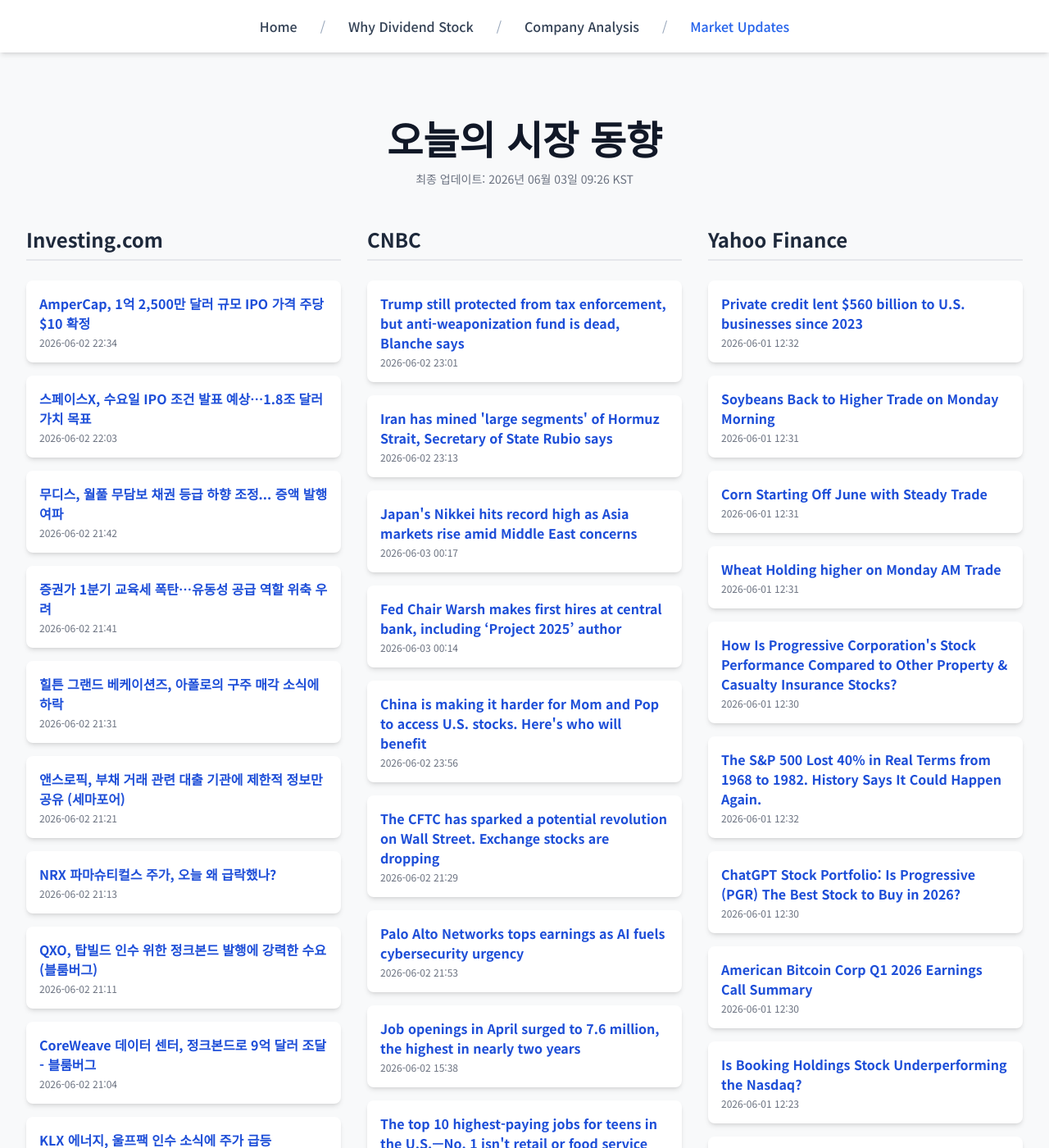
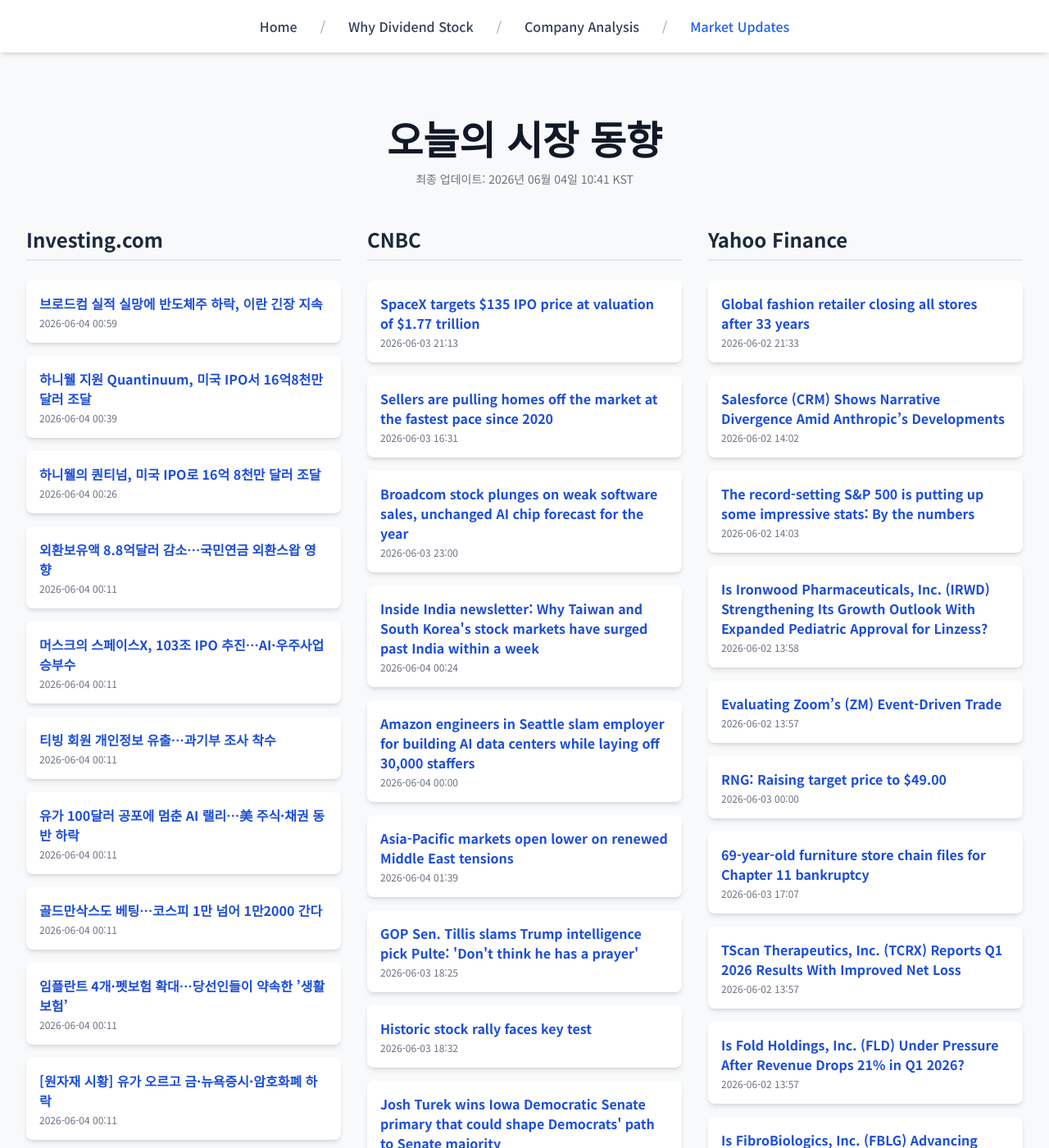
Before and after one commit to Kay-Hwang/my-company-analysis, a Jekyll site: the page built from market-updates.html, in a window 1280 px wide and 1400 px high. Shown: the whole window at 82% size. Built offline with Jekyll 4.4.1, drawn with Linux system fonts in a browser that asks for light colours; nearby versions of some CDN libraries; a script that is not in the unit is left out; some of the changed text lies outside the part shown.

Commit message:
Update daily data

```diff
--- a/_data/latest_data.json
+++ b/_data/latest_data.json
@@ -1,190 +1,190 @@
 {
-  "lastUpdated": "2026년 06월 03일 09:26 KST",
+  "lastUpdated": "2026년 06월 04일 10:41 KST",
   "news": {
     "investing": [
       {
-        "title": "AmperCap, 1억 2,500만 달러 규모 IPO 가격 주당 $10 확정",
-        "link": "https://kr.investing.com/news/stock-market-news/article-432SI-1969916",
-        "pubDate": "2026-06-02 22:34:03",
-        "summary": "AmperCap, 1억 2,500만 달러 규모 IPO 가격 주당 $10 확정"
+        "title": "브로드컴 실적 실망에 반도체주 하락, 이란 긴장 지속",
+        "link": "https://kr.investing.com/news/stock-market-news/article-1971675",
+        "pubDate": "2026-06-04 00:59:18",
+        "summary": "브로드컴 실적 실망에 반도체주 하락, 이란 긴장 지속"
       },
       {
-        "title": "스페이스X, 수요일 IPO 조건 발표 예상…1.8조 달러 가치 목표",
-        "link": "https://kr.investing.com/news/stock-market-news/article-93CH-1969890",
-        "pubDate": "2026-06-02 22:03:11",
-        "summary": "스페이스X, 수요일 IPO 조건 발표 예상…1.8조 달러 가치 목표"
+        "title": "하니웰 지원 Quantinuum, 미국 IPO서 16억8천만 달러 조달",
+        "link": "https://kr.investing.com/news/stock-market-news/article-1971673",
+        "pubDate": "2026-06-04 00:39:50",
+        "summary": "하니웰 지원 Quantinuum, 미국 IPO서 16억8천만 달러 조달"
       },
       {
-        "title": "무디스, 월풀 무담보 채권 등급 하향 조정... 증액 발행 여파",
-        "link": "https://kr.investing.com/news/stock-market-news/article-93CH-1969881",
-        "pubDate": "2026-06-02 21:42:21",
-        "summary": "무디스, 월풀 무담보 채권 등급 하향 조정... 증액 발행 여파"
+        "title": "하니웰의 퀀티넘, 미국 IPO로 16억 8천만 달러 조달",
+        "link": "https://kr.investing.com/news/stock-market-news/article-432SI-1971670",
+        "pubDate": "2026-06-04 00:26:07",
+        "summary": "하니웰의 퀀티넘, 미국 IPO로 16억 8천만 달러 조달"
       },
       {
-        "title": "증권가 1분기 교육세 폭탄…유동성 공급 역할 위축 우려",
-        "link": "https://kr.investing.com/news/stock-market-news/article-1969878",
-        "pubDate": "2026-06-02 21:41:24",
-        "summary": "증권가 1분기 교육세 폭탄…유동성 공급 역할 위축 우려"
+        "title": "외환보유액 8.8억달러 감소…국민연금 외환스왑 영향",
+        "link": "https://kr.investing.com/news/stock-market-news/article-1971655",
+        "pubDate": "2026-06-04 00:11:34",
+        "summary": "외환보유액 8.8억달러 감소…국민연금 외환스왑 영향"
       },
       {
-        "title": "힐튼 그랜드 베케이션즈, 아폴로의 구주 매각 소식에 하락",
-        "link": "https://kr.investing.com/news/stock-market-news/article-93CH-1969863",
-        "pubDate": "2026-06-02 21:31:15",
-        "summary": "힐튼 그랜드 베케이션즈, 아폴로의 구주 매각 소식에 하락"
+        "title": "머스크의 스페이스X, 103조 IPO 추진…AI·우주사업 승부수",
+        "link": "https://kr.investing.com/news/stock-market-news/article-1971654",
+        "pubDate": "2026-06-04 00:11:34",
+        "summary": "머스크의 스페이스X, 103조 IPO 추진…AI·우주사업 승부수"
       },
       {
-        "title": "앤스로픽, 부채 거래 관련 대출 기관에 제한적 정보만 공유 (세마포어)",
-        "link": "https://kr.investing.com/news/stock-market-news/article-93CH-1969852",
-        "pubDate": "2026-06-02 21:21:50",
-        "summary": "앤스로픽, 부채 거래 관련 대출 기관에 제한적 정보만 공유 (세마포어)"
+        "title": "티빙 회원 개인정보 유출…과기부 조사 착수",
+        "link": "https://kr.investing.com/news/stock-market-news/article-1971653",
+        "pubDate": "2026-06-04 00:11:33",
+        "summary": "티빙 회원 개인정보 유출…과기부 조사 착수"
       },
       {
-        "title": "NRX 파마슈티컬스 주가, 오늘 왜 급락했나?",
-        "link": "https://kr.investing.com/news/stock-market-news/article-93CH-1969844",
-        "pubDate": "2026-06-02 21:13:39",
-        "summary": "NRX 파마슈티컬스 주가, 오늘 왜 급락했나?"
+        "title": "유가 100달러 공포에 멈춘 AI 랠리…美 주식·채권 동반 하락",
+        "link": "https://kr.investing.com/news/stock-market-news/article-1971652",
+        "pubDate": "2026-06-04 00:11:33",
+        "summary": "유가 100달러 공포에 멈춘 AI 랠리…美 주식·채권 동반 하락"
       },
       {
-        "title": "QXO, 탑빌드 인수 위한 정크본드 발행에 강력한 수요 (블룸버그)",
-        "link": "https://kr.investing.com/news/stock-market-news/article-93CH-1969836",
-        "pubDate": "2026-06-02 21:11:03",
-        "summary": "QXO, 탑빌드 인수 위한 정크본드 발행에 강력한 수요 (블룸버그)"
+        "title": "골드만삭스도 베팅…코스피 1만 넘어 1만2000 간다",
+        "link": "https://kr.investing.com/news/stock-market-news/article-1971651",
+        "pubDate": "2026-06-04 00:11:33",
+        "summary": "골드만삭스도 베팅…코스피 1만 넘어 1만2000 간다"
       },
       {
-        "title": "CoreWeave 데이터 센터, 정크본드로 9억 달러 조달 - 블룸버그",
-        "link": "https://kr.investing.com/news/stock-market-news/article-93CH-1969830",
-        "pubDate": "2026-06-02 21:04:21",
-        "summary": "CoreWeave 데이터 센터, 정크본드로 9억 달러 조달 - 블룸버그"
+        "title": "임플란트 4개·펫보험 확대…당선인들이 약속한 ’생활보험’",
+        "link": "https://kr.investing.com/news/stock-market-news/article-1971650",
+        "pubDate": "2026-06-04 00:11:32",
+        "summary": "임플란트 4개·펫보험 확대…당선인들이 약속한 ’생활보험’"
       },
       {
-        "title": "KLX 에너지, 울프팩 인수 소식에 주가 급등",
-        "link": "https://kr.investing.com/news/stock-market-news/article-93CH-1969800",
-        "pubDate": "2026-06-02 20:40:53",
-        "summary": "KLX 에너지, 울프팩 인수 소식에 주가 급등"
+        "title": "[원자재 시황] 유가 오르고 금·뉴욕증시·암호화폐 하락",
+        "link": "https://kr.investing.com/news/stock-market-news/article-1971649",
+        "pubDate": "2026-06-04 00:11:32",
+        "summary": "[원자재 시황] 유가 오르고 금·뉴욕증시·암호화폐 하락"
       }
     ],
     "cnbc": [
       {
-        "title": "Trump still protected from tax enforcement, but anti-weaponization fund is dead, Blanche says",
-        "link": "https://www.cnbc.com/2026/06/02/doj-fund-trump-todd-blanche.html",
-        "pubDate": "Tue, 02 Jun 2026 23:01:16 GMT",
-        "summary": "The DOJ's $1.8 billion fund faced strong criticism because it could have compensated people convicted of crimes related to the Jan. 6, 2021, U.S. Capitol Riot."
+        "title": "SpaceX targets $135 IPO price at valuation of $1.77 trillion",
+        "link": "https://www.cnbc.com/2026/06/03/spacex-ipo-stock-price-roadshow-musk.html",
+        "pubDate": "Wed, 03 Jun 2026 21:13:41 GMT",
+        "summary": "The valuation would make Elon Musk's company the seventh-biggest in the U.S., above Tesla, which has a market cap of about $1.6 trillion."
       },
       {
-        "title": "Iran has mined 'large segments' of Hormuz Strait, Secretary of State Rubio says",
-        "link": "https://www.cnbc.com/2026/06/02/iran-war-strait-hormuz-marco-rubio-mine.html",
-        "pubDate": "Tue, 02 Jun 2026 23:13:39 GMT",
-        "summary": "Rubio called Iran's actions illegal in testimony to the Senate Foreign Relations Committee."
+        "title": "Sellers are pulling homes off the market at the fastest pace since 2020",
+        "link": "https://www.cnbc.com/2026/06/03/sellers-delisting-homes-redfin.html",
+        "pubDate": "Wed, 03 Jun 2026 16:31:57 GMT",
+        "summary": "Frustrated sellers are pulling their homes off the market at an increasingly high pace, as demand weakens and bidding wars wane."
       },
       {
-        "title": "Japan's Nikkei hits record high as Asia markets rise amid Middle East concerns",
-        "link": "https://www.cnbc.com/2026/06/03/asia-markets-today-nikkei-kospi-hang-seng-sensex-iran-oil.html",
-        "pubDate": "Wed, 03 Jun 2026 00:17:04 GMT",
-        "summary": "Asia-Pacific markets opened higher even amid concerns over volatile oil prices with the Strait of Hormuz remaining closed."
+        "title": "Broadcom stock plunges on weak software sales, unchanged AI chip forecast for the year",
+        "link": "https://www.cnbc.com/2026/06/03/broadcom-avgo-earnings-report-q2-2026.html",
+        "pubDate": "Wed, 03 Jun 2026 23:00:58 GMT",
+        "summary": "Broadcom reported fiscal second-quarter results on Wednesday and missed estimates for revenue."
       },
       {
-        "title": "Fed Chair Warsh makes first hires at central bank, including ‘Project 2025’ author",
-        "link": "https://www.cnbc.com/2026/06/02/fed-chair-warsh-makes-first-hires-at-central-bank-including-project-2025-author.html",
-        "pubDate": "Wed, 03 Jun 2026 00:14:21 GMT",
-        "summary": "The new Fed chair has made his first hires. One wrote the Fed chapter in conservative policy blueprint \"Project 2025.\""
+        "title": "Inside India newsletter: Why Taiwan and South Korea's stock markets have surged past India within a week",
+        "link": "https://www.cnbc.com/2026/06/04/why-taiwan-and-south-koreas-stock-markets-have-surged-past-india.html",
+        "pubDate": "Thu, 04 Jun 2026 00:24:11 GMT",
+        "summary": "The Indian equity market is losing favour with global investors, as its domestic consumption story weakens and the country lags in AI."
       },
       {
-        "title": "China is making it harder for Mom and Pop to access U.S. stocks. Here's who will benefit",
-        "link": "https://www.cnbc.com/2026/06/03/china-is-limiting-retail-access-to-us-stocks-heres-what-it-means.html",
-        "pubDate": "Tue, 02 Jun 2026 23:56:40 GMT",
-        "summary": "Chinese regulators recently tightened scrutiny on offshore brokerages including Futu and Tiger Brokers."
+        "title": "Amazon engineers in Seattle slam employer for building AI data centers while laying off 30,000 staffers",
+        "link": "https://www.cnbc.com/2026/06/03/amazon-engineers-in-seattle-slam-employer-for-ai-data-amid-layoffs.html",
+        "pubDate": "Thu, 04 Jun 2026 00:00:02 GMT",
+        "summary": "Amazon engineers called out their employer for conducting mass layoffs while it commits to spending $200 billion this year on AI infrastructure."
       },
       {
-        "title": "The CFTC has sparked a potential revolution on Wall Street. Exchange stocks are dropping",
-        "link": "https://www.cnbc.com/2026/06/02/the-cftc-has-sparked-a-potential-revolution-on-wall-street-exchange-stocks-are-dropping.html",
-        "pubDate": "Tue, 02 Jun 2026 21:29:50 GMT",
-        "summary": "Investors are worried about increased competition for the traditional exchanges that have long dominated on Wall Street."
+        "title": "Asia-Pacific markets open lower on renewed Middle East tensions",
+        "link": "https://www.cnbc.com/2026/06/04/asia-markets-today-asx-nikkei-kospi-hang-seng-csi-300-sensex-oil.html",
+        "pubDate": "Thu, 04 Jun 2026 01:39:34 GMT",
+        "summary": "Asia-Pacific markets open lower amid renewed tensions between Iran and the U.S. and worries that the conflict may keep inflation elevated."
       },
       {
-        "title": "Palo Alto Networks tops earnings as AI fuels cybersecurity urgency",
-        "link": "https://www.cnbc.com/2026/06/02/palo-alto-networks-panw-q3-earnings-2026.html",
-        "pubDate": "Tue, 02 Jun 2026 21:53:59 GMT",
-        "summary": "The beat comes on lowered expectations, after the company gave disappointing guidance in February that fell short of analyst estimates."
+        "title": "GOP Sen. Tillis slams Trump intelligence pick Pulte: 'Don't think he has a prayer'",
+        "link": "https://www.cnbc.com/2026/06/03/tillis-trump-pulte-intelligence-dni-senate.html",
+        "pubDate": "Wed, 03 Jun 2026 18:25:37 GMT",
+        "summary": "Pulte is widely viewed as a Trump loyalist who has targeted the president's political foes during his tenure leading the housing regulatory agency."
       },
       {
-        "title": "Job openings in April surged to 7.6 million, the highest in nearly two years",
-        "link": "https://www.cnbc.com/2026/06/02/job-openings-april-2026.html",
-        "pubDate": "Tue, 02 Jun 2026 15:38:02 GMT",
-        "summary": "The Bureau of Labor Statistics reported that available employment hit 7.6 million for the month, a surge of 731,000 from the prior month."
+        "title": "Historic stock rally faces key test",
+        "link": "https://www.cnbc.com/2026/06/03/historic-stock-rally-faces-key-test.html",
+        "pubDate": "Wed, 03 Jun 2026 18:32:24 GMT",
+        "summary": "Two key tech companies reporting earnings after the bell could determine the next move higher or lower."
       },
       {
-        "title": "The top 10 highest-paying jobs for teens in the U.S.—No. 1 isn't retail or food service",
-        "link": "https://www.cnbc.com/2026/06/02/the-top-10-highest-paying-jobs-for-teens-in-the-united-states-no-1-isnt-retail-or-food-service.html",
-        "pubDate": "Tue, 02 Jun 2026 14:29:25 GMT",
-        "summary": "Babysitting may not be your ultimate career path, but having a job as a teenager can build transferable skills for young workers, according to experts."
+        "title": "Josh Turek wins Iowa Democratic Senate primary that could shape Democrats' path to Senate majority",
+        "link": "https://www.cnbc.com/2026/06/02/iowa-democratic-senate-primary-josh-turek-zach-wahls.html",
+        "pubDate": "Wed, 03 Jun 2026 12:06:32 GMT",
+        "summary": "Iowa's Senate primary where state Rep. Josh Turek beat state Sen. Zach Wahls could be critical as Democrats look to take back power in Congress."
       },
       {
-        "title": "Jim Cramer says look to buy these 5 stocks outside the AI trade for diversification",
-        "link": "https://www.cnbc.com/2026/06/02/jim-cramer-these-stocks-outside-ai-for-diversification.html",
-        "pubDate": "Tue, 02 Jun 2026 22:24:15 GMT",
-        "summary": "CNBC's Jim Cramer said investors should consider adding exposure to out-of-favor sectors if investors begin rotating away from high-flying technology stocks."
+        "title": "Jim Cramer warns excess supply could be the next biggest threat to the bull market",
+        "link": "https://www.cnbc.com/2026/06/03/jim-cramer-warns-excess-supply-could-be-the-next-biggest-threat-to-the-bull-market.html",
+        "pubDate": "Wed, 03 Jun 2026 22:38:50 GMT",
+        "summary": "CNBC's Jim Cramer warned that a growing wave of AI-related capital raises could overwhelm investor demand and create a near-term headwind for stocks."
       }
     ],
     "yahoo": [
       {
-        "title": "Private credit lent $560 billion to U.S. businesses since 2023",
-        "link": "https://finance.yahoo.com/economy/articles/private-credit-lent-560-billion-123235468.html",
-        "pubDate": "2026-06-01T12:32:35Z",
-        "summary": "Private credit lent $560 billion to U.S. businesses since 2023"
+        "title": "Global fashion retailer closing all stores after 33 years",
+        "link": "https://finance.yahoo.com/economy/articles/global-fashion-retailer-closing-stores-213300239.html",
+        "pubDate": "2026-06-02T21:33:00Z",
+        "summary": "Global fashion retailer closing all stores after 33 years"
       },
       {
-        "title": "Soybeans Back to Higher Trade on Monday Morning",
-        "link": "https://finance.yahoo.com/markets/commodities/articles/soybeans-back-higher-trade-monday-123159634.html",
-        "pubDate": "2026-06-01T12:31:59Z",
-        "summary": "Soybeans Back to Higher Trade on Monday Morning"
+        "title": "Salesforce (CRM) Shows Narrative Divergence Amid Anthropic’s Developments",
+        "link": "https://finance.yahoo.com/markets/stocks/articles/salesforce-crm-shows-narrative-divergence-140224031.html",
+        "pubDate": "2026-06-02T14:02:24Z",
+        "summary": "Salesforce (CRM) Shows Narrative Divergence Amid Anthropic’s Developments"
       },
       {
-        "title": "Corn Starting Off June with Steady Trade",
-        "link": "https://finance.yahoo.com/markets/commodities/articles/corn-starting-off-june-steady-123159017.html",
-        "pubDate": "2026-06-01T12:31:59Z",
-        "summary": "Corn Starting Off June with Steady Trade"
+        "title": "The record-setting S&P 500 is putting up some impressive stats: By the numbers",
+        "link": "https://finance.yahoo.com/markets/article/the-record-setting-sp-500-is-putting-up-some-impressive-stats-by-the-numbers-140341199.html",
+        "pubDate": "2026-06-02T14:03:41Z",
+        "summary": "The record-setting S&P 500 is putting up some impressive stats: By the numbers"
       },
       {
-        "title": "Wheat Holding higher on Monday AM Trade",
-        "link": "https://finance.yahoo.com/markets/commodities/articles/wheat-holding-higher-monday-am-123159796.html",
-        "pubDate": "2026-06-01T12:31:59Z",
-        "summary": "Wheat Holding higher on Monday AM Trade"
+        "title": "Is Ironwood Pharmaceuticals, Inc. (IRWD) Strengthening Its Growth Outlook With Expanded Pediatric Approval for Linzess?",
+        "link": "https://finance.yahoo.com/sectors/healthcare/articles/ironwood-pharmaceuticals-inc-irwd-strengthening-135813706.html",
+        "pubDate": "2026-06-02T13:58:13Z",
+        "summary": "Is Ironwood Pharmaceuticals, Inc. (IRWD) Strengthening Its Growth Outlook With Expanded Pediatric Approval for Linzess?"
       },
       {
-        "title": "How Is Progressive Corporation's Stock Performance Compared to Other Property & Casualty Insurance Stocks?",
-        "link": "https://finance.yahoo.com/markets/stocks/articles/progressive-corporations-stock-performance-compared-123014135.html",
-        "pubDate": "2026-06-01T12:30:14Z",
-        "summary": "How Is Progressive Corporation's Stock Performance Compared to Other Property & Casualty Insurance Stocks?"
+        "title": "Evaluating Zoom’s (ZM) Event-Driven Trade",
+        "link": "https://finance.yahoo.com/markets/stocks/articles/evaluating-zoom-zm-event-driven-135756745.html",
+        "pubDate": "2026-06-02T13:57:56Z",
+        "summary": "Evaluating Zoom’s (ZM) Event-Driven Trade"
       },
       {
-        "title": "The S&P 500 Lost 40% in Real Terms from 1968 to 1982. History Says It Could Happen Again.",
-        "link": "https://finance.yahoo.com/markets/stocks/articles/p-500-lost-40-real-123252211.html",
-        "pubDate": "2026-06-01T12:32:52Z",
-        "summary": "The S&P 500 Lost 40% in Real Terms from 1968 to 1982. History Says It Could Happen Again."
+        "title": "RNG: Raising target price to $49.00",
+        "link": "https://finance.yahoo.com/research/reports/ARGUS_6780_QuantitativeReport_1780444800000?yptr=yahoo&ncid=yahooproperties_plusresear_nm5q6ze1cei",
+        "pubDate": "2026-06-03T00:00:00Z",
+        "summary": "RNG: Raising target price to $49.00"
       },
       {
-        "title": "ChatGPT Stock Portfolio: Is Progressive (PGR) The Best Stock to Buy in 2026?",
-        "link": "https://finance.yahoo.com/markets/stocks/articles/chatgpt-stock-portfolio-progressive-pgr-123021526.html",
-        "pubDate": "2026-06-01T12:30:21Z",
-        "summary": "ChatGPT Stock Portfolio: Is Progressive (PGR) The Best Stock to Buy in 2026?"
+        "title": "69-year-old furniture store chain files for Chapter 11 bankruptcy",
+        "link": "https://finance.yahoo.com/markets/stocks/articles/69-old-furniture-store-chain-170700563.html",
+        "pubDate": "2026-06-03T17:07:00Z",
+        "summary": "69-year-old furniture store chain files for Chapter 11 bankruptcy"
       },
       {
-        "title": "American Bitcoin Corp Q1 2026 Earnings Call Summary",
-        "link": "https://finance.yahoo.com/markets/crypto/articles/american-bitcoin-corp-q1-2026-123000461.html",
-        "pubDate": "2026-06-01T12:30:00Z",
-        "summary": "American Bitcoin Corp Q1 2026 Earnings Call Summary"
+        "title": "TScan Therapeutics, Inc. (TCRX) Reports Q1 2026 Results With Improved Net Loss",
+        "link": "https://finance.yahoo.com/sectors/healthcare/articles/tscan-therapeutics-inc-tcrx-reports-135737461.html",
+        "pubDate": "2026-06-02T13:57:37Z",
+        "summary": "TScan Therapeutics, Inc. (TCRX) Reports Q1 2026 Results With Improved Net Loss"
       },
       {
-        "title": "Is Booking Holdings Stock Underperforming the Nasdaq?",
-        "link": "https://finance.yahoo.com/markets/stocks/articles/booking-holdings-stock-underperforming-nasdaq-122326294.html",
-        "pubDate": "2026-06-01T12:23:26Z",
-        "summary": "Is Booking Holdings Stock Underperforming the Nasdaq?"
+        "title": "Is Fold Holdings, Inc. (FLD) Under Pressure After Revenue Drops 21% in Q1 2026?",
+        "link": "https://finance.yahoo.com/markets/stocks/articles/fold-holdings-inc-fld-under-135753383.html",
+        "pubDate": "2026-06-02T13:57:53Z",
+        "summary": "Is Fold Holdings, Inc. (FLD) Under Pressure After Revenue Drops 21% in Q1 2026?"
       },
       {
-        "title": "China EV Makers Report Monthly Sales. BYD Barely Grows, XPeng Slumps.",
-        "link": "https://www.investors.com/news/byd-tesla-xpeng-nio-stellantis-leapmotor-li-auto-sales-car-chinese-evs/?src=A00220&yptr=yahoo",
-        "pubDate": "2026-06-01T12:38:05Z",
-        "summary": "China EV Makers Report Monthly Sales. BYD Barely Grows, XPeng Slumps."
+        "title": "Is FibroBiologics, Inc. (FBLG) Advancing Toward a Breakthrough Psoriasis Treatment With CYPS317 Data?",
+        "link": "https://finance.yahoo.com/sectors/healthcare/articles/fibrobiologics-inc-fblg-advancing-toward-135745245.html",
+        "pubDate": "2026-06-02T13:57:45Z",
+        "summary": "Is FibroBiologics, Inc. (FBLG) Advancing Toward a Breakthrough Psoriasis Treatment With CYPS317 Data?"
       }
     ]
   }
```
